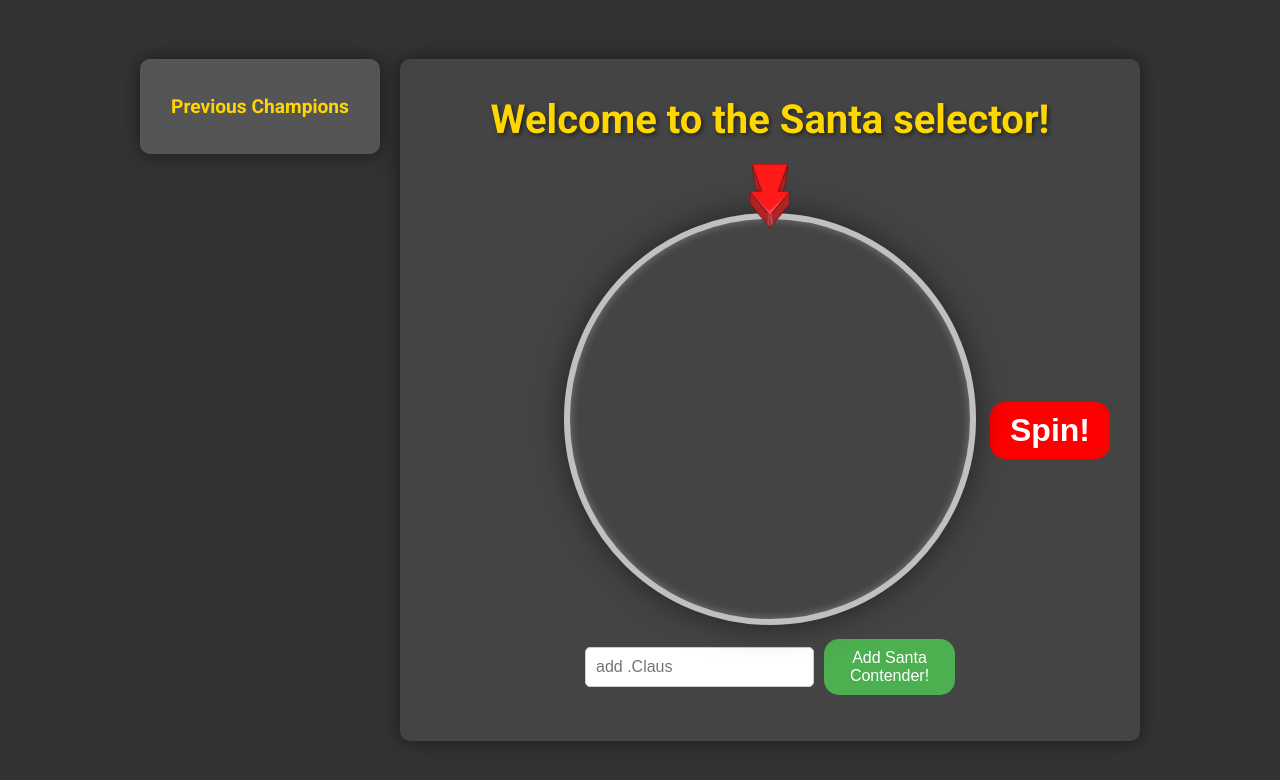
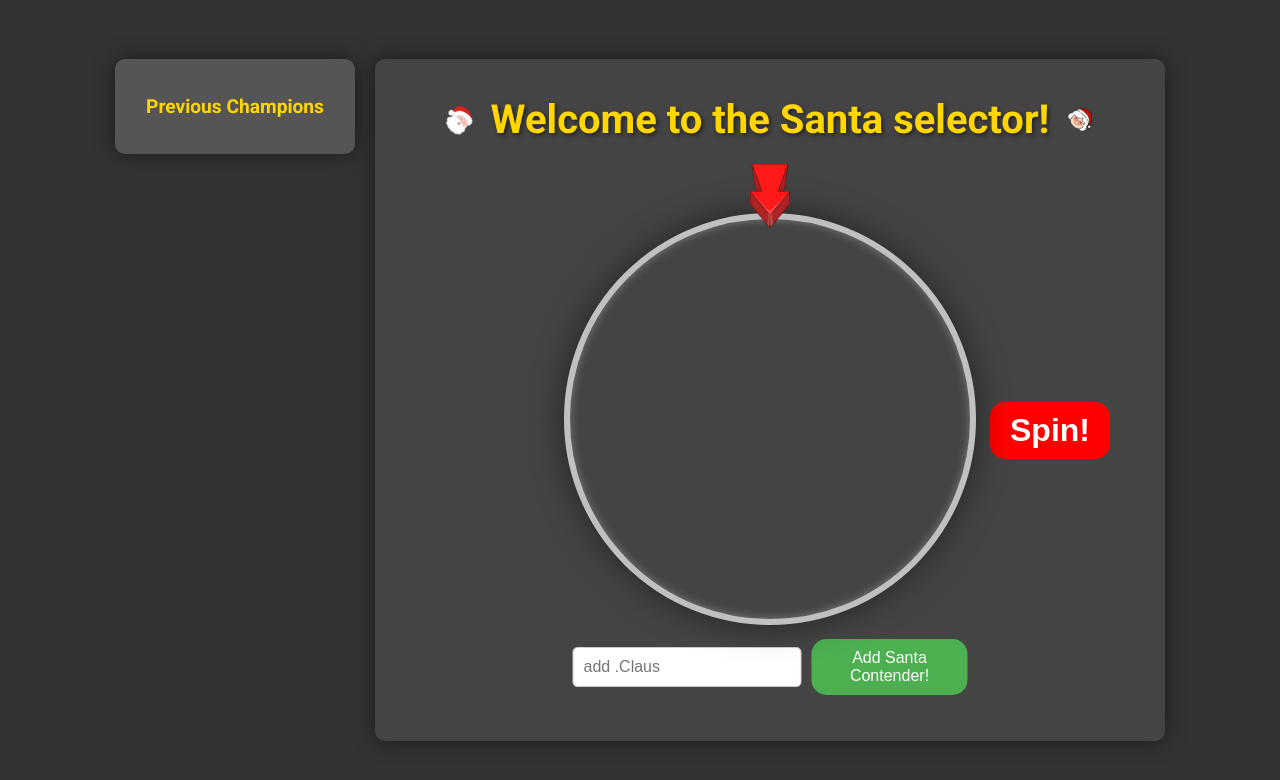
Before and after one commit to Cristoffer85/santa-selector, a React (Vite) app: page / in a window 1280 px wide. Shown: the top 780 px of the page. Built offline with nearby package versions, Linux system fonts and the light colour scheme.

Commit message:
Added animated mr and mrsclaus to header

```diff
--- a/src/App.css
+++ b/src/App.css
@@ -28,7 +28,7 @@ body {
     padding: 20px;
     border-radius: 10px;
     box-shadow: 0 0 20px rgba(0, 0, 0, 0.5);
-    width: 700px; /* Set a fixed width */
+    width: 750px; /* Set a fixed width */
     max-width: 90%; /* Ensure it doesn't exceed a certain size */
     position: relative; /* Ensure the wheel is positioned relative to the app container */
 }
@@ -132,3 +132,27 @@ h1 {
 .addcontender-button:hover {
     background-color: #45a049;
 }
+
+@keyframes tilt {
+    0% {
+      transform: rotate(0deg);
+    }
+    25% {
+      transform: rotate(-45deg);
+    }
+    50% {
+      transform: rotate(0deg);
+    }
+    75% {
+      transform: rotate(45deg);
+    }
+    100% {
+      transform: rotate(0deg);
+    }
+  }
+
+  .tilting-image {
+    width: 25px;
+    animation: tilt 2s infinite;
+    margin: 0 20px;
+  }
--- a/src/App.tsx
+++ b/src/App.tsx
@@ -6,6 +6,8 @@ import { ToastContainer } from 'react-toastify';
 import 'react-toastify/dist/ReactToastify.css';
 import './App.css';
 import hohohoSound from './assets/hohoho.wav';
+import mrClaus from './assets/mrclaus.png';
+import mrsClaus from './assets/msclaus.png';
 
 const App: React.FC = () => {
   const [segments, setSegments] = useState<Segment[]>([]);
@@ -64,8 +66,10 @@ const App: React.FC = () => {
       </div>
       <div className="app">
         <div className="header-container">
+          <img src={mrClaus} alt="Mr. Claus" className="tilting-image" />
           {!winnerName && showSpinButton && <h1>Welcome to the Santa selector!</h1>}
           {winnerName && <h1>Winner is {winnerName}!</h1>}
+          <img src={mrsClaus} alt="Mrs. Claus" className="tilting-image" />
         </div>
         <div className="main-content">
           <div className="wheel-and-form">
```
Also changed, not shown: src/assets/mrclaus.png (added), src/assets/msclaus.png (added).
